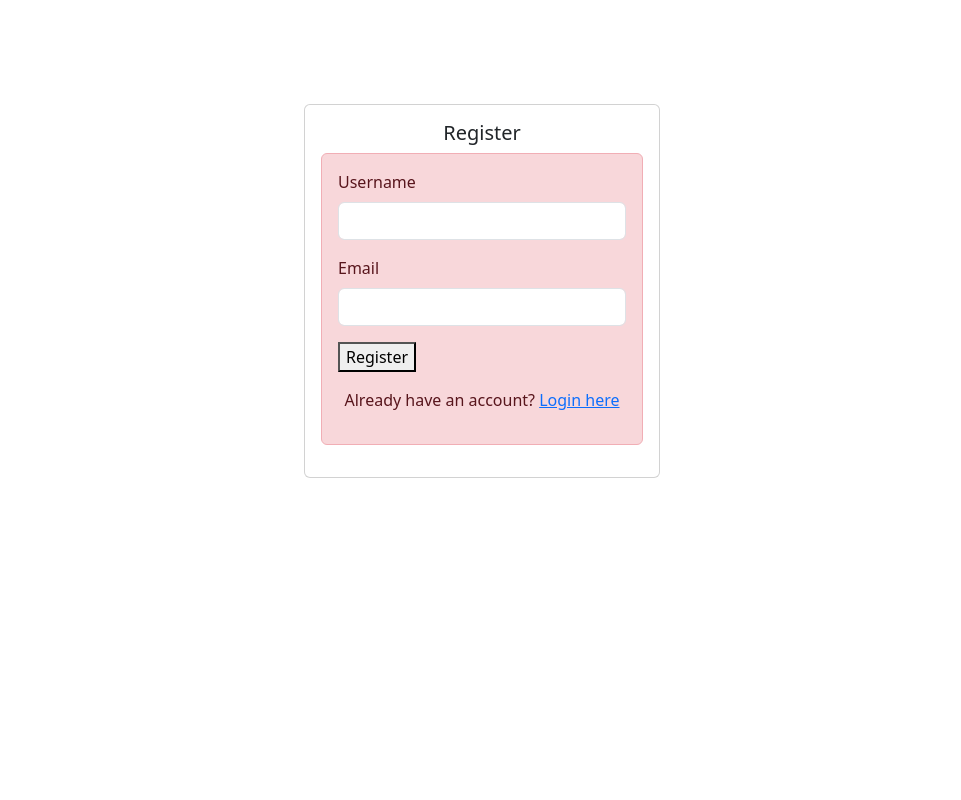
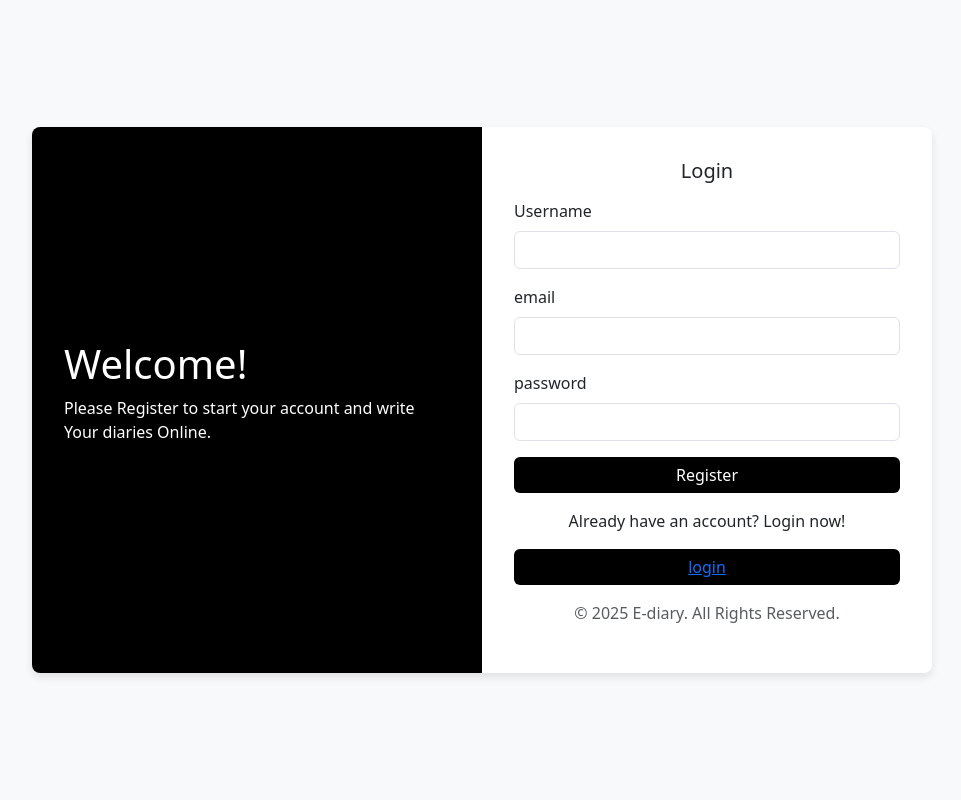
Before and after one commit to majidansari786/E-diary, a Flask app: page /register in a window 1280 px wide. Shown: the whole page, without its empty margins (158-1119 px from the left). Run offline with Flask 2, Linux system fonts and the light colour scheme.

Commit message:
Flash Messages and improve UI

```diff
--- a/templates/register.html
+++ b/templates/register.html
@@ -3,41 +3,101 @@
 <head>
     <meta charset="UTF-8">
     <meta name="viewport" content="width=device-width, initial-scale=1.0">
-    <title>Register</title>
-    <link href="https://cdn.jsdelivr.net/npm/bootstrap@5.3.0-alpha1/dist/css/bootstrap.min.css" rel="stylesheet">
-    <link rel="stylesheet" href="style.css"> <!-- Custom CSS -->
+    <title>Register - E-diary</title>
+    <link rel="stylesheet" href="https://cdn.jsdelivr.net/npm/bootstrap@5.3.0-alpha1/dist/css/bootstrap.min.css">
+    <style>
+        body {
+            background-color: #f8f9fa;
+            height: 100vh;
+            display: flex;
+            align-items: center;
+            justify-content: center;
+            margin: 0;
+        }
+        .container {
+            max-width: 900px;
+            background: white;
+            border-radius: 8px;
+            box-shadow: 0 4px 8px rgba(0, 0, 0, 0.1);
+            overflow: hidden;
+        }
+        .row {
+            height: 100%;
+        }
+        .left-panel {
+            background-color: #000000;
+            color: white;
+            padding: 2rem;
+            display: flex;
+            flex-direction: column;
+            justify-content: center;
+        }
+        .right-panel {
+            padding: 2rem;
+        }
+        .right-panel h5 {
+            margin-bottom: 1rem;
+        }
+        .btn-primary {
+            background-color: #000000;
+            border: none;
+        }
+        .btn-primary:hover {
+            background-color: #000000;
+        }
+    </style>
 </head>
 <body>
-    <nav class="navbar navbar-expand-lg navbar-dark">
     <div class="container">
-            <a class="navbar-brand" href="#">E-diary</a>
+        <div class="row">
+            <div class="col-md-6 left-panel">
+                <h1>Welcome!</h1>
+                <p>Please Register to start your account and write Your diaries Online.</p>
             </div>
-    </nav>
-
-    <div class="container mt-5">
-        <div class="row justify-content-center">
-            <div class="col-md-4">
-                <div class="card">
-                    <div class="card-body">
-                        <h5 class="card-title text-center">Register</h5>
-                            <div class="alert alert-danger">
+            <div class="col-md-6 right-panel">
+                <h5 class="text-center">Login</h5>
                 <form method="POST">
+                    {% with messages = get_flashed_messages(with_categories=True) %}
+                    {% if messages %}
+                        {% for category, message in messages %}
+                            <div class="alert alert-{{ category }}" role="alert">
+                                {{ message }}
+                            </div>
+                        {% endfor %}
+                    {% endif %}
+                {% endwith %}
                     <div class="mb-3">
                         <label for="username" class="form-label">Username</label>
                         <input type="text" class="form-control" name="username" required>
                     </div>
                     <div class="mb-3">
-                                <label for="email" class="form-label">Email</label>
+                        <label for="email" class="form-label">email</label>
                         <input type="email" class="form-control" name="email" required>
                     </div>
-                            <button type="submit" class="button">Register</button>
+                    <div class="mb-3">
+                        <label for="password" class="form-label">password</label>
+                        <input type="password" class="form-control" name="password" required>
+                    </div>
+                    <button type="submit" class="btn btn-primary w-100">Register</button>
+                    <p class="text-center mt-3">Already have an account? Login now!</p>
+                    <button type="button" class="btn btn-primary w-100"><a href="/login">login</a></button>
+                    {% with messages = get_flashed_messages(with_categories=True) %}
+                    {% if messages %}
+                        {% for category, message in messages %}
+                            <div class="alert alert-{{ category }}" role="alert">
+                                {{ message }}
+                            </div>
+                        {% endfor %}
+                    {% endif %}
+                {% endwith %}
                 </form>
-                        <p class="mt-3 text-center">Already have an account? <a href="/login">Login here</a></p>
+                <div class="mt-3">
+                    <p class="text-muted text-center">© 2025 E-diary. All Rights Reserved.</p>
                 </div>
             </div>
         </div>
     </div>
-    </div>
+
     <script src="https://cdn.jsdelivr.net/npm/bootstrap@5.3.0-alpha1/dist/js/bootstrap.bundle.min.js"></script>
 </body>
 </html>
```
Lines whose indentation alone changed are shown as unchanged.
